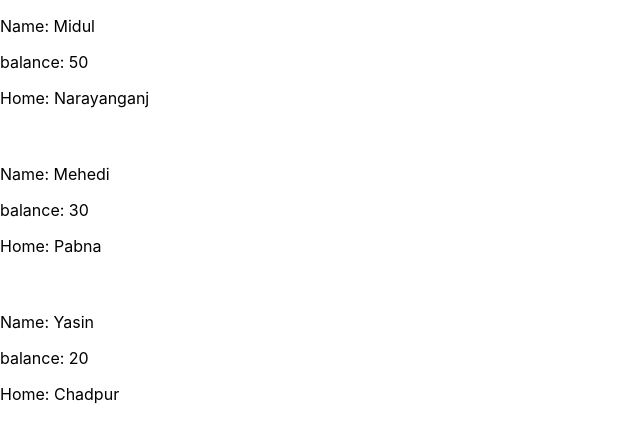
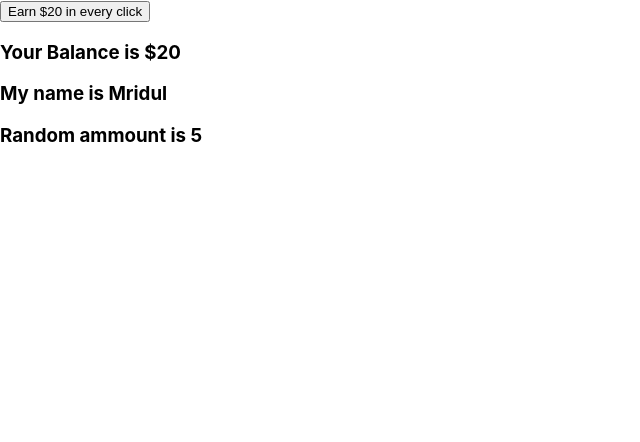
Before and after one commit to mdmidulhosen/react-js, a React (Create React App) app: page / in a window 1280 px wide. Shown: the top 442 px of the page, without its empty margins (0-640 px from the left). Built offline with nearby package versions, Linux system fonts and the light colour scheme.

Commit message:
random number add in your ammount

```diff
--- a/src/App.js
+++ b/src/App.js
@@ -3,47 +3,54 @@ import './App.css';
 // import Dhoni from './component/Dhoni';
 // import Gorib from './component/Gorib';
 // import Moddhobitto from './component/Moddhobitto';
-import SIngleFriend from './component/SIngleFriend.js';
+// import SIngleFriend from './component/SIngleFriend.js';
+import TheState from './component/TheState.js';
 
 
+function click(lorem, event){
+  console.log(event.target)
+}
+
+function App() {
+  return (
+    <TheState/>
+    // <h1 style={{textAlign:"center", cursor:"pointer"}} onClick={(event)=>click('error',event)}>Click Me</h1>
+  )
+
+//   let friends = [
+//     {
+//       name : "Midul",
+//       balance : 50,
+//       home : "Narayanganj"
+//     },
+//     {
+//       name : "Mehedi",
+//       balance : 30,
+//       home : "Pabna"
+//     },
+//     {
+//       name : "Yasin",
+//       balance : 20,
+//       home : "Chadpur"
+//     },
+//   ]
 
 
-function App() {
+//   return (
 
-  let friends = [
-    {
-      name : "Midul",
-      balance : 50,
-      home : "Narayanganj"
-    },
-    {
-      name : "Mehedi",
-      balance : 30,
-      home : "Pabna"
-    },
-    {
-      name : "Yasin",
-      balance : 20,
-      home : "Chadpur"
-    },
-  ]
+//     friends.map(
+//       (friend)=>{
+//         return(
+//           <SIngleFriend
+//           name = {friend.name}
+//           balance = {friend.balance}
+//           home = {friend.home}
+//           />
+//         )
+//       }
+//     )
 
-
-  return (
-
-    friends.map(
-      (friend)=>{
-        return(
-          <SIngleFriend
-          name = {friend.name}
-          balance = {friend.balance}
-          home = {friend.home}
-          />
-        )
-      }
-    )
-
-    )
+//     )
 }
 
 
--- /dev/null
+++ b/src/component/TheState.js
@@ -0,0 +1,31 @@
+import {useState} from 'react'
+export default function TheState() {
+const [balance, setBalance] = useState(20);
+
+const [name, setName] = useState("Mridul");
+
+const [randomNumber, setRandomNumber] = useState(randomNumbert());
+
+function randomNumbert(){
+    return Math.floor(Math.random() * 10);
+    setRandomNumber(randomNumber())
+}
+
+const clickHere = ()=>{
+    setBalance(balance + randomNumber)
+    setName(name == "Mridul" ? "Towhid" : "Mridul");
+    setRandomNumber(randomNumbert())
+
+
+
+}
+  return (
+    <>
+    <button onClick={clickHere}>Earn $20 in every click</button>
+    <h3>Your Balance is ${balance}</h3>
+    <h3>My name is {name}</h3>
+    <h3>Random ammount is {randomNumber}</h3>
+    </>
+    // <div>My balance is {balance}</div>
+  )
+}
```
